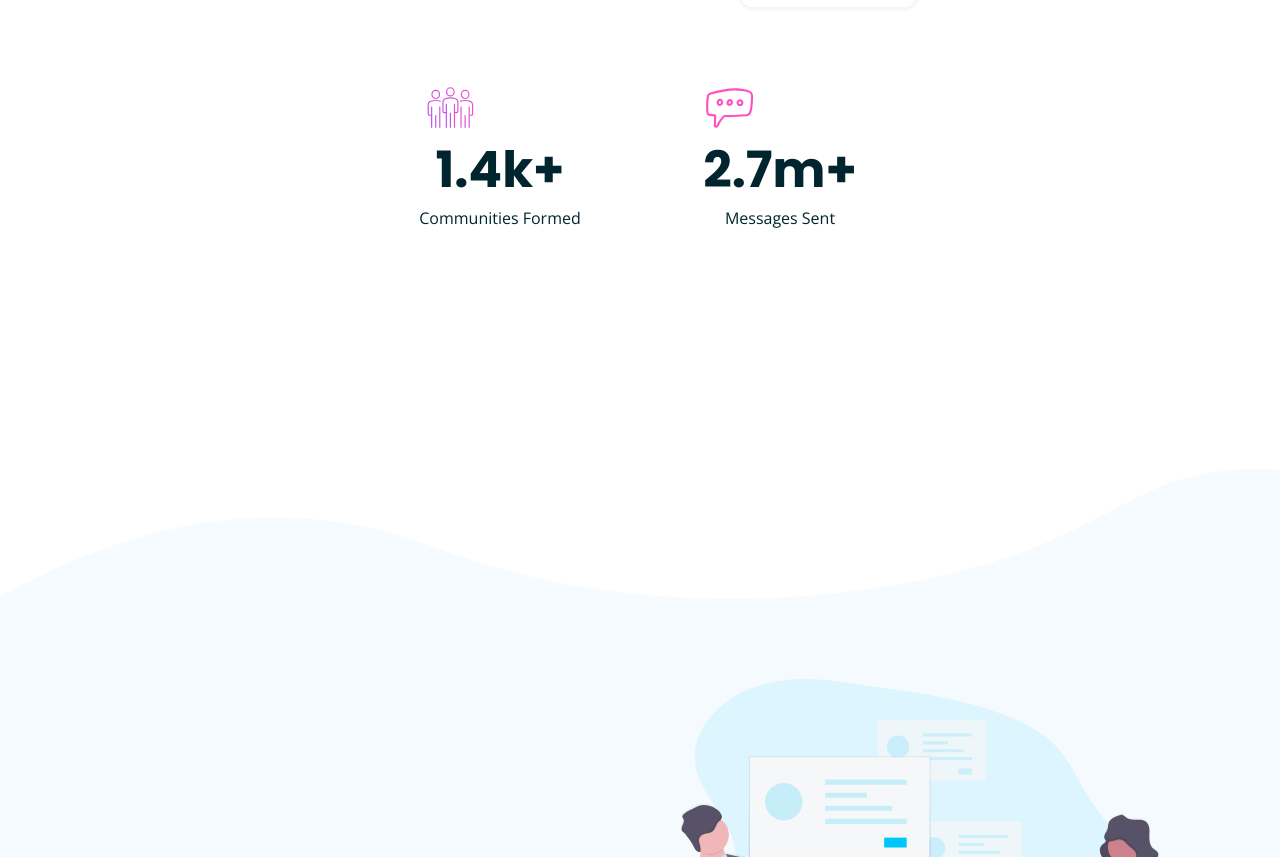
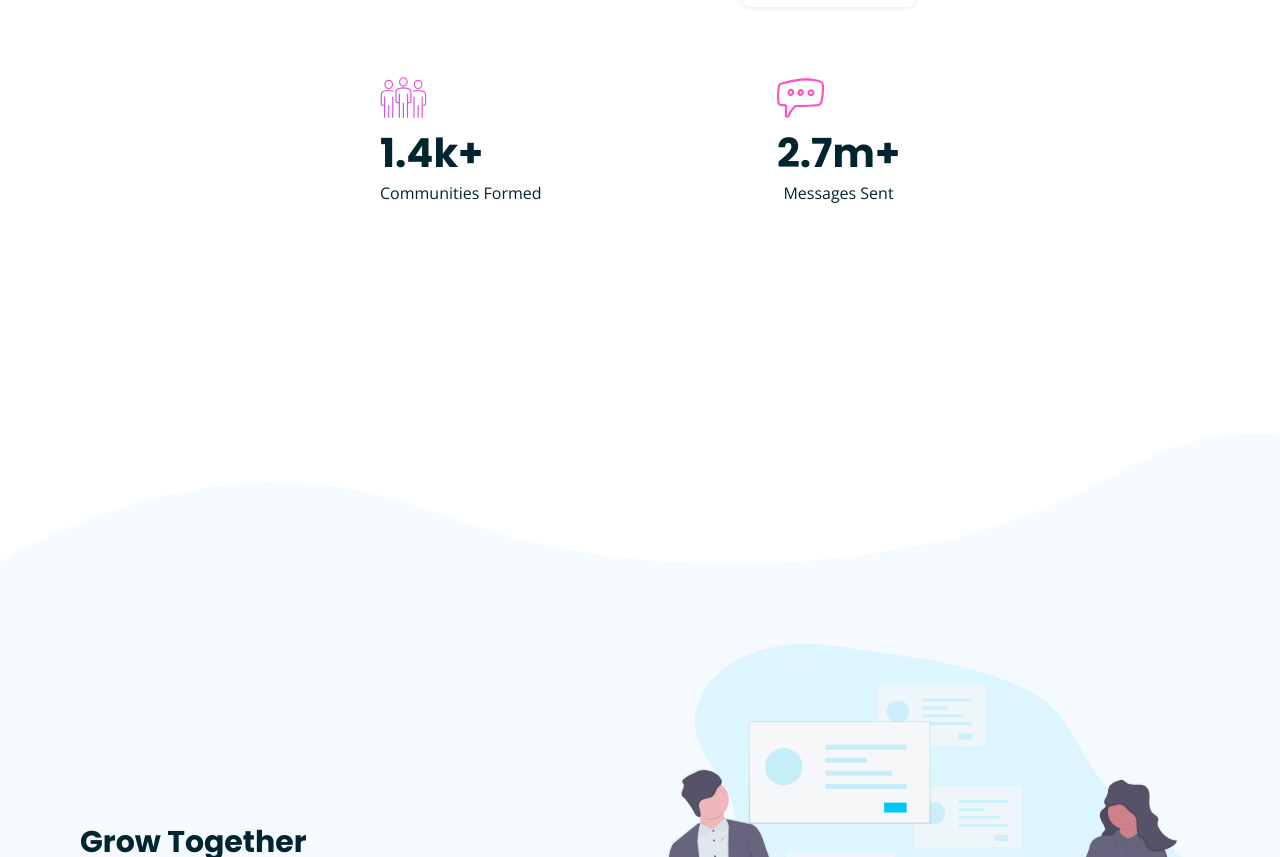
Before and after one commit to alifdeff/frontend-mentor-challenges, a plain HTML site: page huddle-landing-page-with-curved-sections-master/index.html in a window 1280 px wide. Shown: the part 949-1806 px from the top of the page. Drawn offline with nearby package versions, Linux system fonts and the light colour scheme.

Commit message:
huddle-landing-page-with-alternating-feature-blocks-master

```diff
--- a/huddle-landing-page-with-curved-sections-master/style.css
+++ b/huddle-landing-page-with-curved-sections-master/style.css
@@ -136,26 +136,20 @@ nav .btn {
 }
 
 .mockups .flex {
-    margin: 50px auto;
+    margin: 40px auto;
     justify-content: space-between;
-}
-
-.mockups h1 {
-    font-size: 50px;
 }
 
 .mockups.container-small {
     width: 500px;
 }
 
-.mockups .flex>div {
-    margin: 20px 20px;
-    width: 300px;
+.mockups .flex>div p {
     text-align: center;
 }
 
-.mockups .flex>div img {
-    margin-left: -100px;
+.mockups .flex>div {
+    margin: 20px 20px;
 }
 
 /* SECTION - MOCKUPS */
```
Also changed, not shown: index.html (+4 -0 lines).
